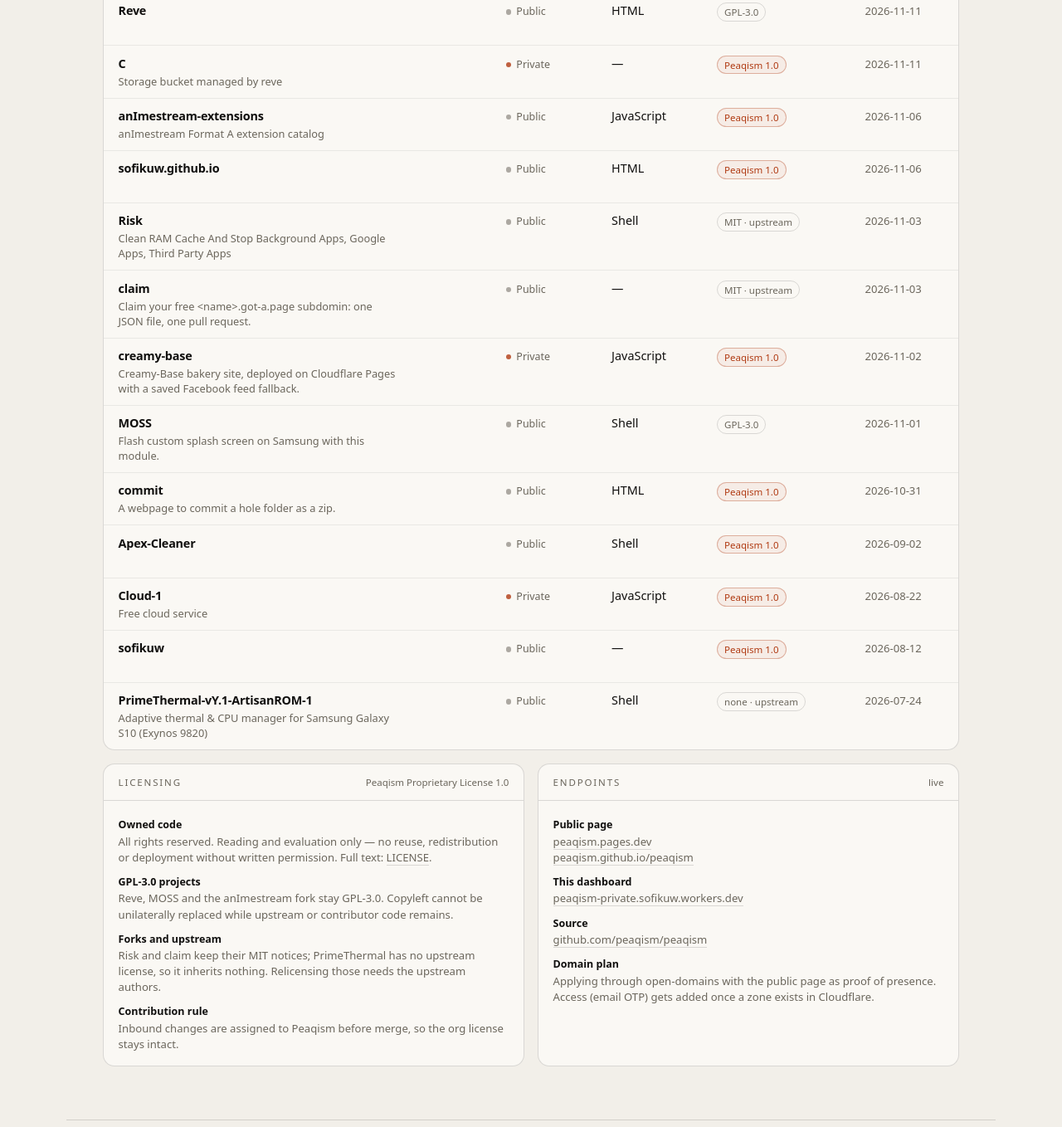
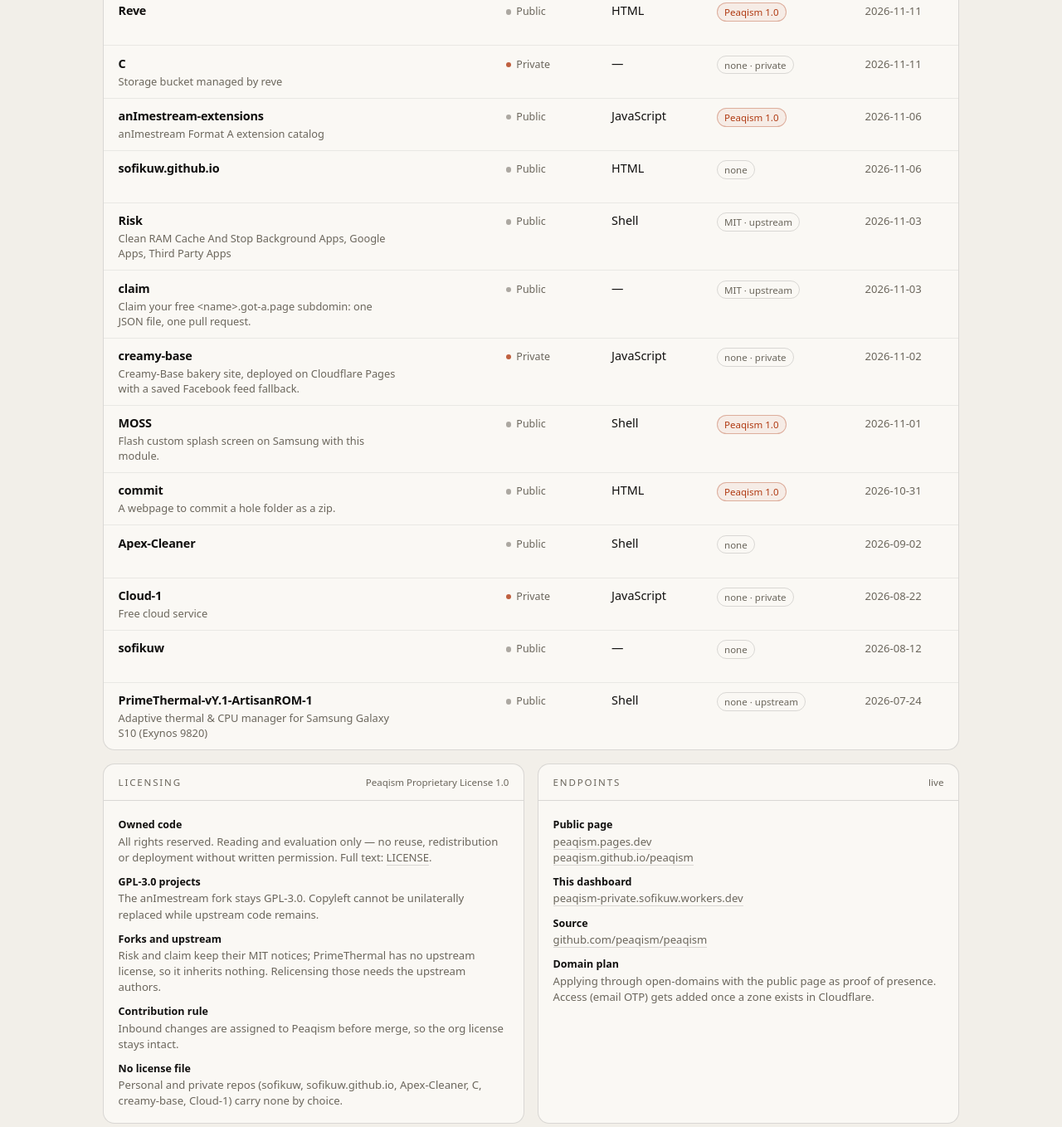
Before and after one commit to peakism-co/peakism, a plain HTML site: page private/public/index.html in a window 1280 px wide. Shown: the part 622-1980 px from the top of the page at 83% size. Drawn offline with Linux system fonts and the light colour scheme.

Commit message:
Licensing: add MOSS and Reve, drop license from personal and private repos

```diff
--- a/private/public/index.html
+++ b/private/public/index.html
@@ -98,7 +98,7 @@
     <div class="stat"><b>15</b><span>Projects</span></div>
     <div class="stat"><b>12</b><span>Public</span></div>
     <div class="stat"><b>3</b><span>Private</span></div>
-    <div class="stat"><b>9</b><span>Under Peaqism license</span></div>
+    <div class="stat"><b>6</b><span>Under Peaqism license</span></div>
   </div>
 
   <div class="card">
@@ -133,7 +133,7 @@
         </td>
         <td data-label="Visibility"><span class="vis ">Public</span></td>
         <td data-label="Stack">HTML</td>
-        <td data-label="License"><span class="badge muted">GPL-3.0</span></td>
+        <td data-label="License"><span class="badge own">Peaqism 1.0</span></td>
         <td data-label="Updated"><time datetime="2026-11-11">2026-11-11</time></td>
       </tr>
       <tr>
@@ -143,7 +143,7 @@
         </td>
         <td data-label="Visibility"><span class="vis p">Private</span></td>
         <td data-label="Stack">—</td>
-        <td data-label="License"><span class="badge own">Peaqism 1.0</span></td>
+        <td data-label="License"><span class="badge muted">none · private</span></td>
         <td data-label="Updated"><time datetime="2026-11-11">2026-11-11</time></td>
       </tr>
       <tr>
@@ -163,7 +163,7 @@
         </td>
         <td data-label="Visibility"><span class="vis ">Public</span></td>
         <td data-label="Stack">HTML</td>
-        <td data-label="License"><span class="badge own">Peaqism 1.0</span></td>
+        <td data-label="License"><span class="badge muted">none</span></td>
         <td data-label="Updated"><time datetime="2026-11-06">2026-11-06</time></td>
       </tr>
       <tr>
@@ -193,7 +193,7 @@
         </td>
         <td data-label="Visibility"><span class="vis p">Private</span></td>
         <td data-label="Stack">JavaScript</td>
-        <td data-label="License"><span class="badge own">Peaqism 1.0</span></td>
+        <td data-label="License"><span class="badge muted">none · private</span></td>
         <td data-label="Updated"><time datetime="2026-11-02">2026-11-02</time></td>
       </tr>
       <tr>
@@ -203,7 +203,7 @@
         </td>
         <td data-label="Visibility"><span class="vis ">Public</span></td>
         <td data-label="Stack">Shell</td>
-        <td data-label="License"><span class="badge muted">GPL-3.0</span></td>
+        <td data-label="License"><span class="badge own">Peaqism 1.0</span></td>
         <td data-label="Updated"><time datetime="2026-11-01">2026-11-01</time></td>
       </tr>
       <tr>
@@ -223,7 +223,7 @@
         </td>
         <td data-label="Visibility"><span class="vis ">Public</span></td>
         <td data-label="Stack">Shell</td>
-        <td data-label="License"><span class="badge own">Peaqism 1.0</span></td>
+        <td data-label="License"><span class="badge muted">none</span></td>
         <td data-label="Updated"><time datetime="2026-09-02">2026-09-02</time></td>
       </tr>
       <tr>
@@ -233,7 +233,7 @@
         </td>
         <td data-label="Visibility"><span class="vis p">Private</span></td>
         <td data-label="Stack">JavaScript</td>
-        <td data-label="License"><span class="badge own">Peaqism 1.0</span></td>
+        <td data-label="License"><span class="badge muted">none · private</span></td>
         <td data-label="Updated"><time datetime="2026-08-22">2026-08-22</time></td>
       </tr>
       <tr>
@@ -243,7 +243,7 @@
         </td>
         <td data-label="Visibility"><span class="vis ">Public</span></td>
         <td data-label="Stack">—</td>
-        <td data-label="License"><span class="badge own">Peaqism 1.0</span></td>
+        <td data-label="License"><span class="badge muted">none</span></td>
         <td data-label="Updated"><time datetime="2026-08-12">2026-08-12</time></td>
       </tr>
       <tr>
@@ -267,11 +267,13 @@
         <dt>Owned code</dt>
         <dd>All rights reserved. Reading and evaluation only — no reuse, redistribution or deployment without written permission. Full text: <a href="https://github.com/peaqism/peaqism/blob/main/LICENSE">LICENSE</a>.</dd>
         <dt>GPL-3.0 projects</dt>
-        <dd>Reve, MOSS and the anImestream fork stay GPL-3.0. Copyleft cannot be unilaterally replaced while upstream or contributor code remains.</dd>
+        <dd>The anImestream fork stays GPL-3.0. Copyleft cannot be unilaterally replaced while upstream code remains.</dd>
         <dt>Forks and upstream</dt>
         <dd>Risk and claim keep their MIT notices; PrimeThermal has no upstream license, so it inherits nothing. Relicensing those needs the upstream authors.</dd>
         <dt>Contribution rule</dt>
         <dd>Inbound changes are assigned to Peaqism before merge, so the org license stays intact.</dd>
+        <dt>No license file</dt>
+        <dd>Personal and private repos (sofikuw, sofikuw.github.io, Apex-Cleaner, C, creamy-base, Cloud-1) carry none by choice.</dd>
       </dl>
     </section>
 
```
